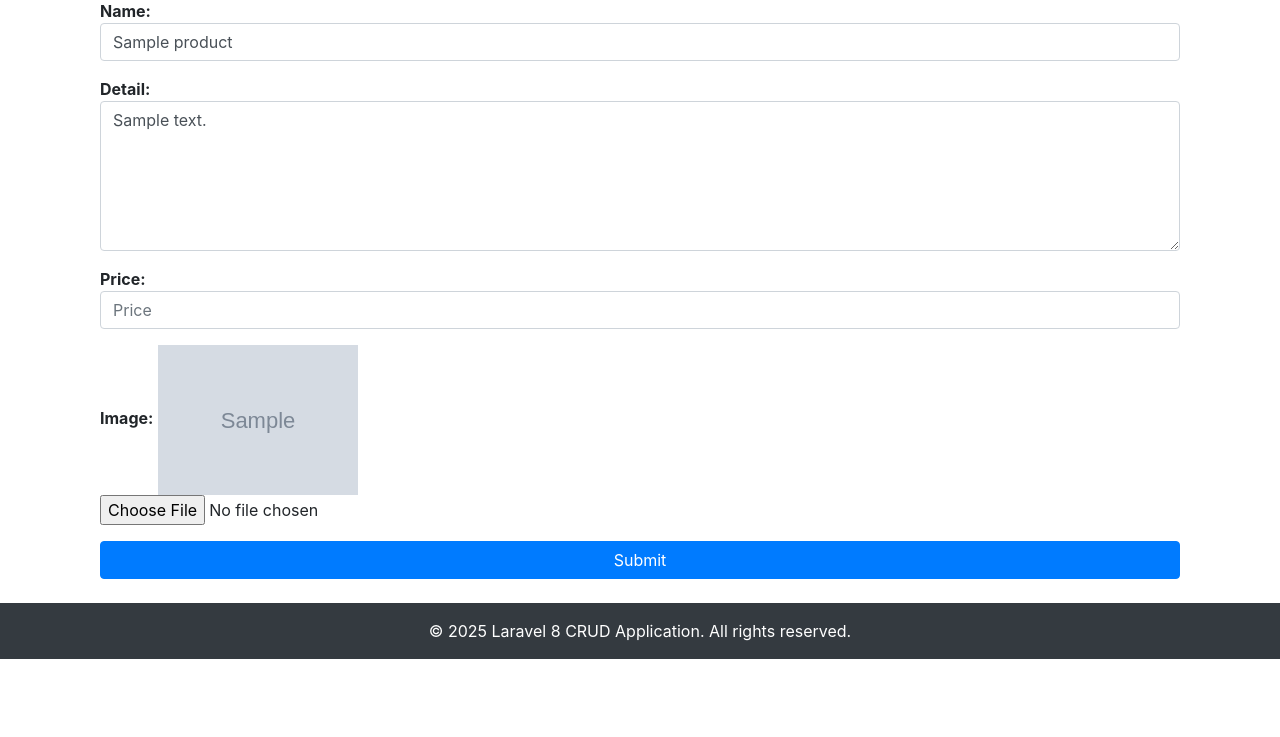
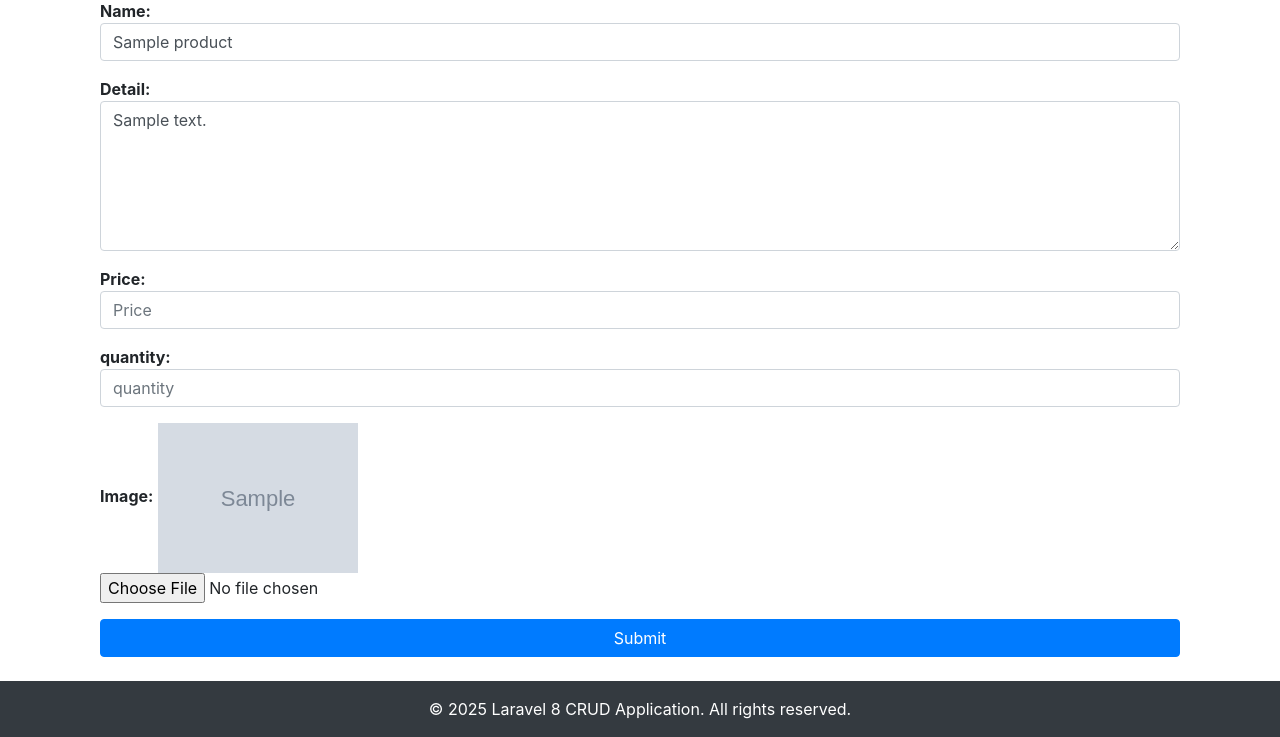
Before and after one commit to JRua89/laravel-crud-demo, a Laravel app: page /products/1/edit in a window 1280 px wide. Shown: the part 223-960 px from the top of the page. Before the commit the page ends 882 px from the top, so only its background shows below. Run offline with Laravel 8, Linux system fonts and the light colour scheme; a user stored in the database is signed in; tables that the repository leaves empty hold one stand-in row (values such as "Sample post"); grey boxes marked "Sample" are stand-in pictures; parts of the project's set-up code (start-up, migrations or seed data) failed here and were passed over.

Commit message:
adding quantity to datatable and Invoice

```diff
--- a/app/Http/Controllers/InvoiceController.php
+++ b/app/Http/Controllers/InvoiceController.php
@@ -32,7 +32,7 @@
         $input['geninvoiceid'] = Str::generateNumericId(12);
 
         // Fetch data from the database
-        $data = Product::select('name', 'detail', 'price','image')->get();
+        $data = Product::select('name', 'detail', 'price','quantity','image')->get();
 
         // Load the view and pass the data
         $pdf = Pdf::loadView('invoice', ['data' => $data, 'geninvoiceid' =>$input['geninvoiceid']]);
--- a/app/Http/Controllers/ProductController.php
+++ b/app/Http/Controllers/ProductController.php
@@ -42,6 +42,7 @@
             'name' => 'required',
             'detail' => 'required',
             'price' => 'required|numeric',
+            'quantity' => 'required|numeric',
             'image' => 'required|nullable|image|mimes:jpeg,png,jpg,gif|max:2048',
         ]);
 
@@ -102,6 +103,7 @@
                 'name' => 'required',
                 'detail' => 'required',
                 'price' => 'required|numeric',
+                'quantity' => 'required|numeric',
                 'image' => 'nullable|image|mimes:jpeg,png,jpg,gif|max:2048',
             ]);
 
--- a/app/Models/Product.php
+++ b/app/Models/Product.php
@@ -14,6 +14,7 @@
         'detail',
         'price',
         'image',
+        'quantity',
         'geninvoiceid'
     ];
 
--- a/resources/views/products/edit.blade.php
+++ b/resources/views/products/edit.blade.php
@@ -45,6 +45,12 @@
             </div>
             <div class="col-xs-12 col-sm-12 col-md-12">
                 <div class="form-group">
+                    <strong>quantity:</strong>
+                    <input type="number" step="0.01" name="quantity" value="{{ $product->quantity }}" class="form-control" placeholder="quantity">
+                </div>
+            </div>
+            <div class="col-xs-12 col-sm-12 col-md-12">
+                <div class="form-group">
                     <strong>Image:</strong>
                     <img src="{{ asset($product->image) }}" alt="{{ $product->name }}" width="200">
                     <input type="file" name="image" class="form-control-file">
--- a/resources/views/products/index.blade.php
+++ b/resources/views/products/index.blade.php
@@ -25,6 +25,7 @@
             <th>Details</th>
             <th>Image</th>
             <th>Price</th>
+            <th>Qty</th>
             <th width="280px">Action</th>
         </tr>
         @foreach ($products as $product)
@@ -34,6 +35,7 @@
             <td> {{ \Illuminate\Support\Str::limit($product->detail, 150, '...') }}</td>
             <td> <img src="{{ $product->image }}" alt="{{ $product->name }}" width="80" height="80"></td>
             <td>{{ $product->price }}</td>
+            <td>{{ $product->quantity }}</td>
             <td>
                 <form action="{{ route('products.destroy',$product->id) }}" method="POST">
                     <a class="btn btn-info" href="{{ route('products.show',$product->id) }}">Show</a>
--- a/resources/views/products/show.blade.php
+++ b/resources/views/products/show.blade.php
@@ -25,6 +25,10 @@
                         <p class="card-text">{{ $product->price }}</p>
                     </div>
                     <div class="col-md-6">
+                        <h5 class="card-title">quantity:</h5>
+                        <p class="card-text">{{ $product->quantity }}</p>
+                    </div>
+                    <div class="col-md-6">
                         <h5 class="card-title">Image:</h5>
                         <img src="{{ asset($product->image) }}" alt="{{ $product->name }}" width="200">
                     </div>
```
Also changed, not shown: resources/views/invoice.blade.php (+26 -0 lines), public/images/1738273669.jpg (added).
